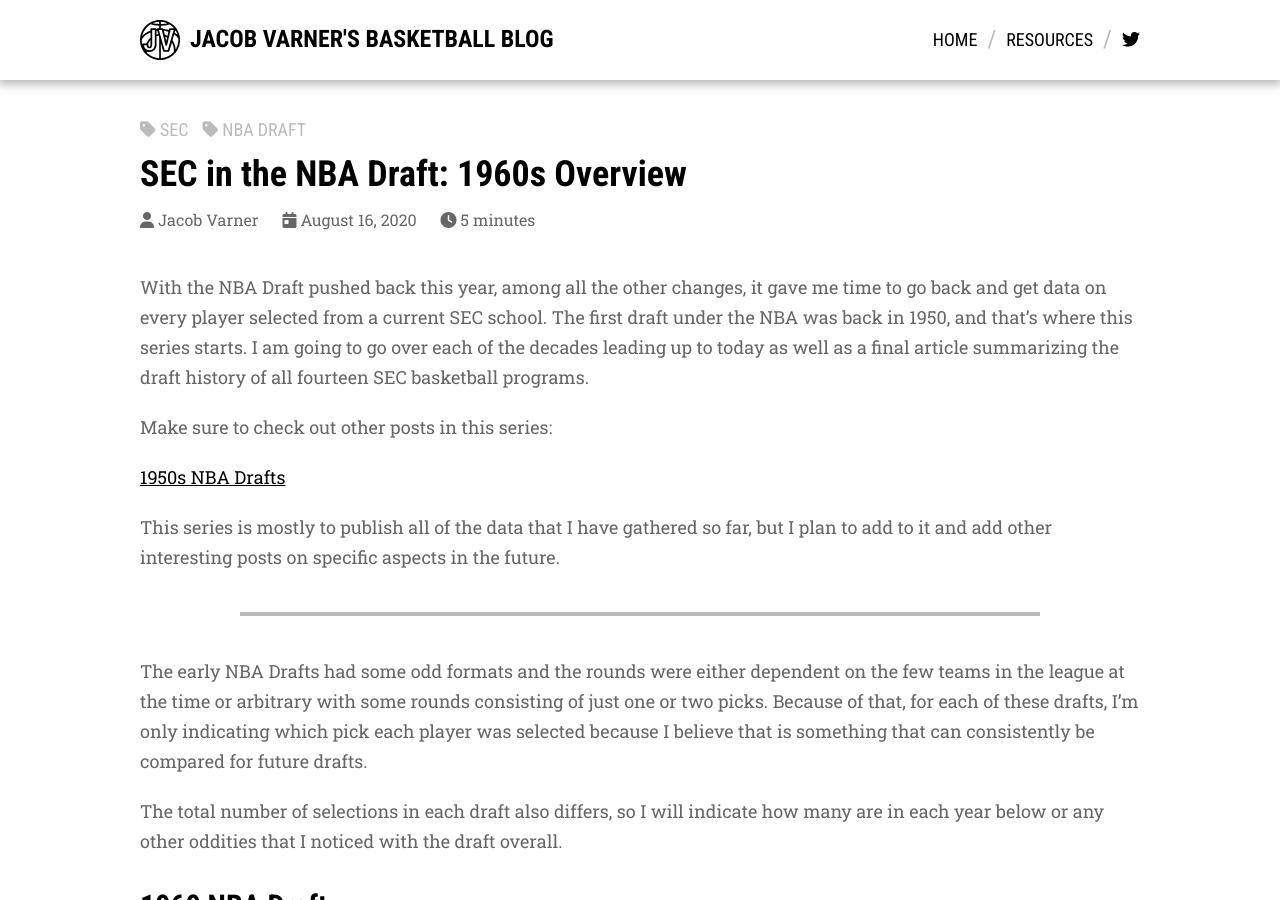
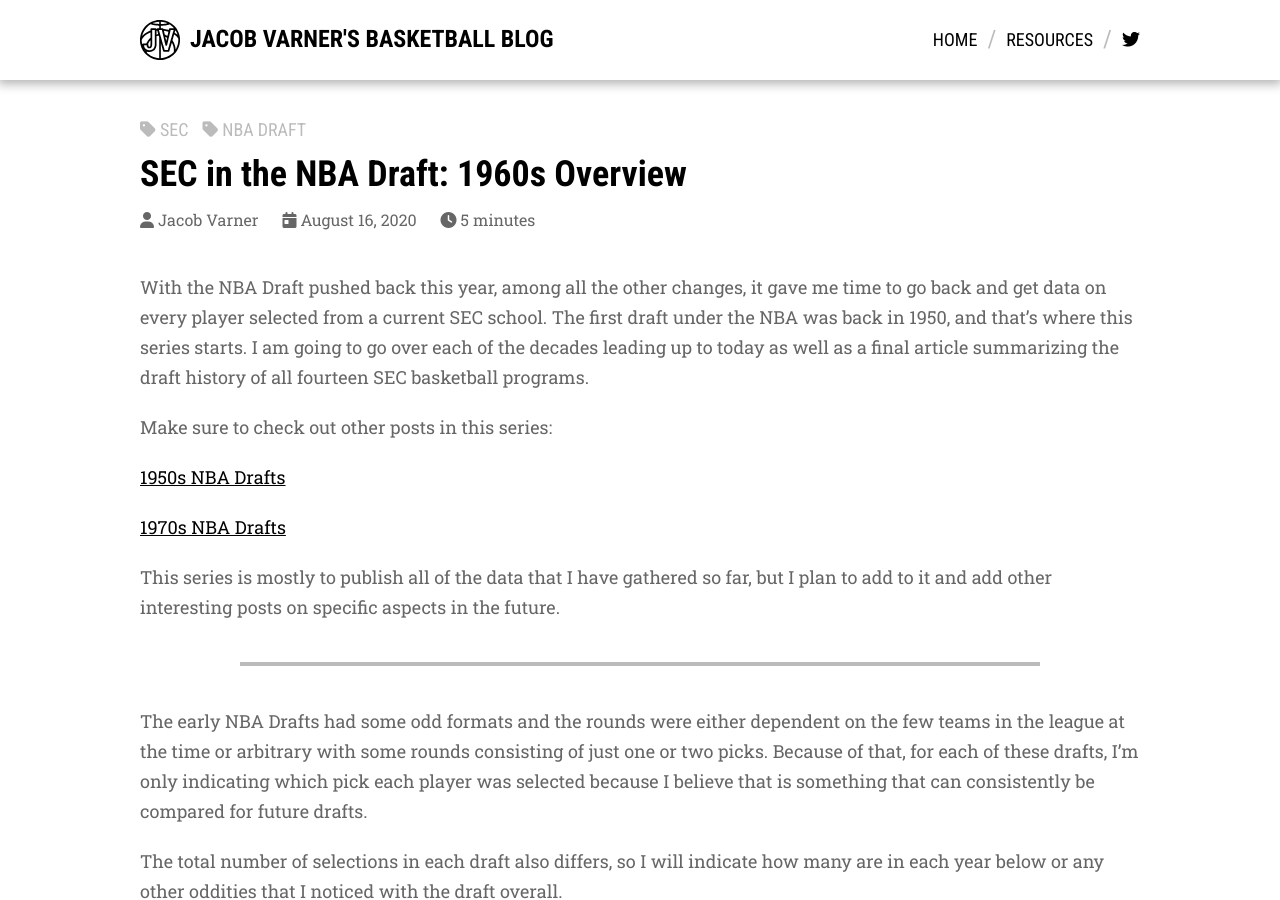
Before and after one commit to jacobvarner/hoops-jacobvarner, a Jekyll site: the page built from _posts/2020-8-16-sec-in-the-nba-draft-1960s-overview.md, in a window 1280 px wide and 900 px high. Built offline with Jekyll 4.4.1, drawn with Linux system fonts in a browser that asks for light colours; nearby versions of some CDN libraries.

Commit message:
Update 2020-8-16-sec-in-the-nba-draft-1960s-overview.md

```diff
--- a/_posts/2020-8-16-sec-in-the-nba-draft-1960s-overview.md
+++ b/_posts/2020-8-16-sec-in-the-nba-draft-1960s-overview.md
@@ -13,7 +13,7 @@ Make sure to check out other posts in this series:
 
 [1950s NBA Drafts](% post_url 2020-8-15-sec-in-nba-draft-1950s-overview %})
 
-<!-- [1970s NBA Drafts](% post_url 2020-8-17-sec-in-nba-draft-1970s-overview %}) -->
+[1970s NBA Drafts](% post_url 2020-8-17-sec-in-nba-draft-1970s-overview %})
 
 <!-- [1980s NBA Drafts](% post_url 2020-8-18-sec-in-nba-draft-1980s-overview %}) -->
 
```
